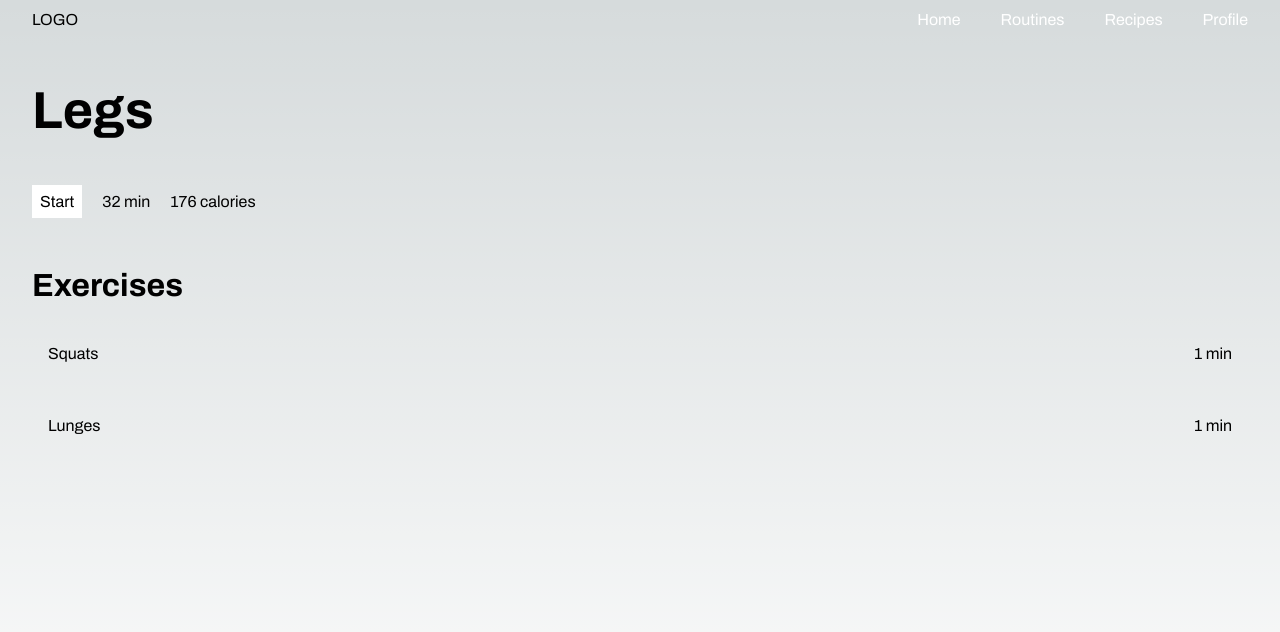
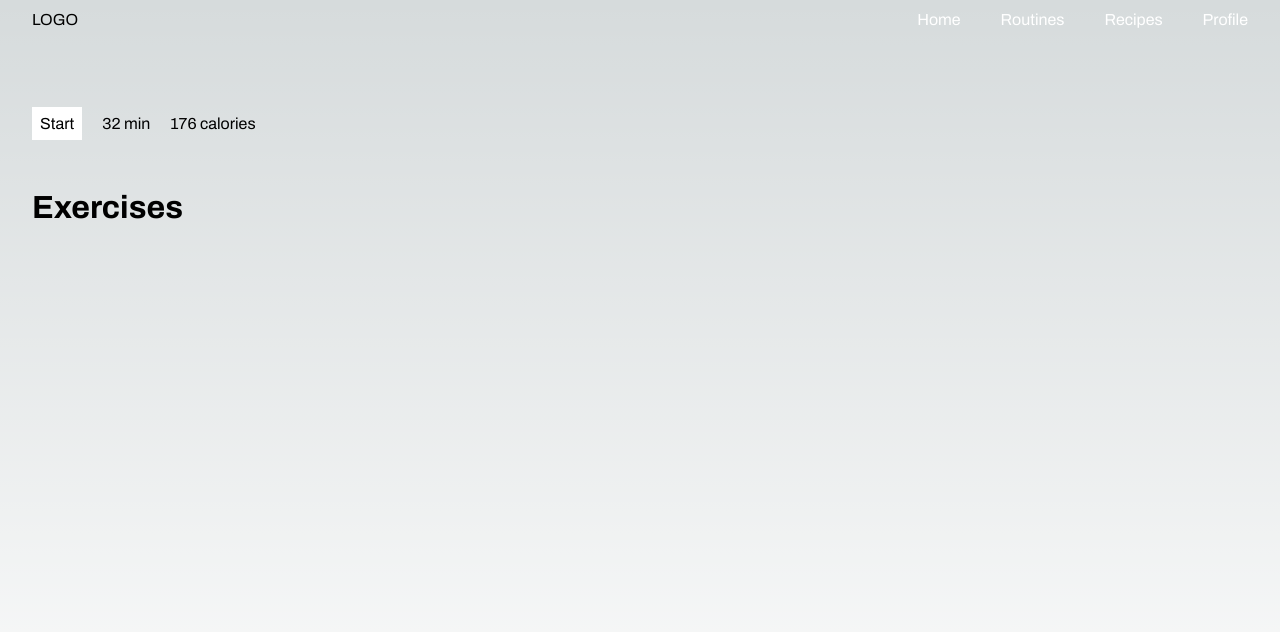
Before and after one commit to carlosquesada24/fitness-app, a Next.js app: page /routines/006de385-db01-4f3d-b647-037e69e11a42 in a window 1280 px wide. Shown: the top 632 px of the page. Built offline with nearby package versions, Linux system fonts and the light colour scheme.

Commit message:
Error removed trying to access to the routine view

```diff
--- a/app/(modules)/routines/(infrastucture)/(hooks)/RoutinesContext.tsx
+++ b/app/(modules)/routines/(infrastucture)/(hooks)/RoutinesContext.tsx
@@ -2,13 +2,7 @@
 
 import useLocalStorage from '@/app/(hooks)/useLocalStorage';
 import React, { createContext, useContext, useEffect, useState } from 'react';
-
-// Define the shape of the context
-interface Routine {
-  id: string;
-  name: string;
-  // Add other properties as needed
-}
+import { Routine } from '../../domain/entities';
 
 interface RoutinesContextData {
   routinesList: Routine[];
@@ -17,7 +11,7 @@ interface RoutinesContextData {
 }
 
 // Create the context
-const RoutinesContext = createContext<RoutinesContextData>({
+export const RoutinesContext = createContext<RoutinesContextData>({
     routinesList: [],
     addRoutine: () => {},
 });
--- a/app/(modules)/routines/(infrastucture)/(pages)/[id]/page.tsx
+++ b/app/(modules)/routines/(infrastucture)/(pages)/[id]/page.tsx
@@ -1,14 +1,18 @@
-import React from 'react'
-import { routinesList } from '../../../domain/data'
+"use client"
+
+import React, { useContext } from 'react'
 import ExercisesGrid from '../../components/ui/ExercisesGrid/ExercisesGrid'
 import Link from 'next/link'
 import { buttonStyles } from '@/app/(styles)'
 import { HEADINGS } from '@/app/(styles)/variables'
+import { RoutinesContext, useRoutines } from '../../(hooks)/RoutinesContext'
 
 
-const page = ({ params }: any) => {
+const Page = ({ params }: any) => {
 
-  const routine = routinesList.find(routine => routine.id === params.id)
+  const {routinesList} = useContext(RoutinesContext)
+
+  const routine = routinesList?.find(routine => routine.id === params.id)
   const exercisesListFiltered = routine?.exercisesList ?? []
 
   return (
@@ -37,4 +41,4 @@ const page = ({ params }: any) => {
   )
 }
 
-export default page
+export default Page
```
